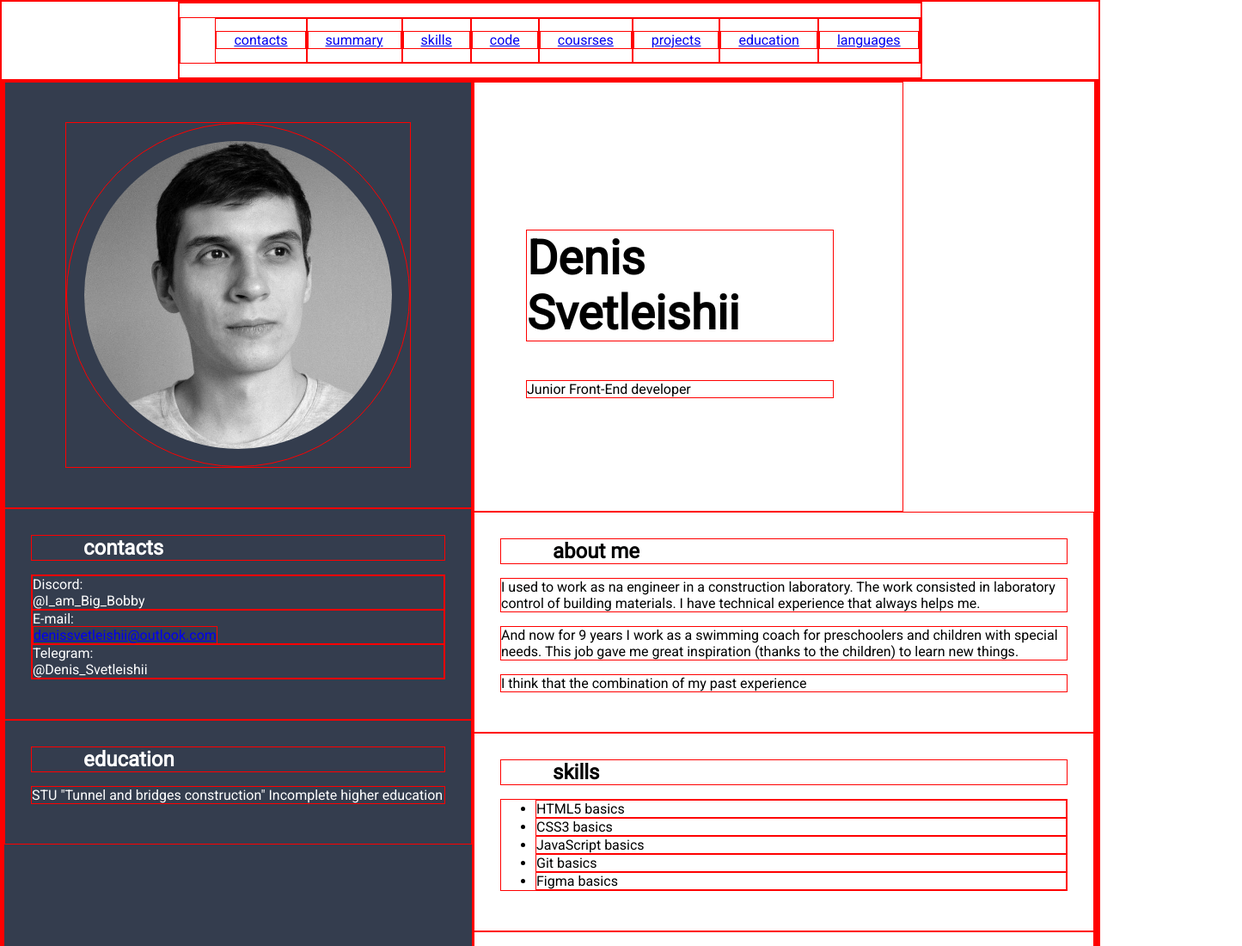
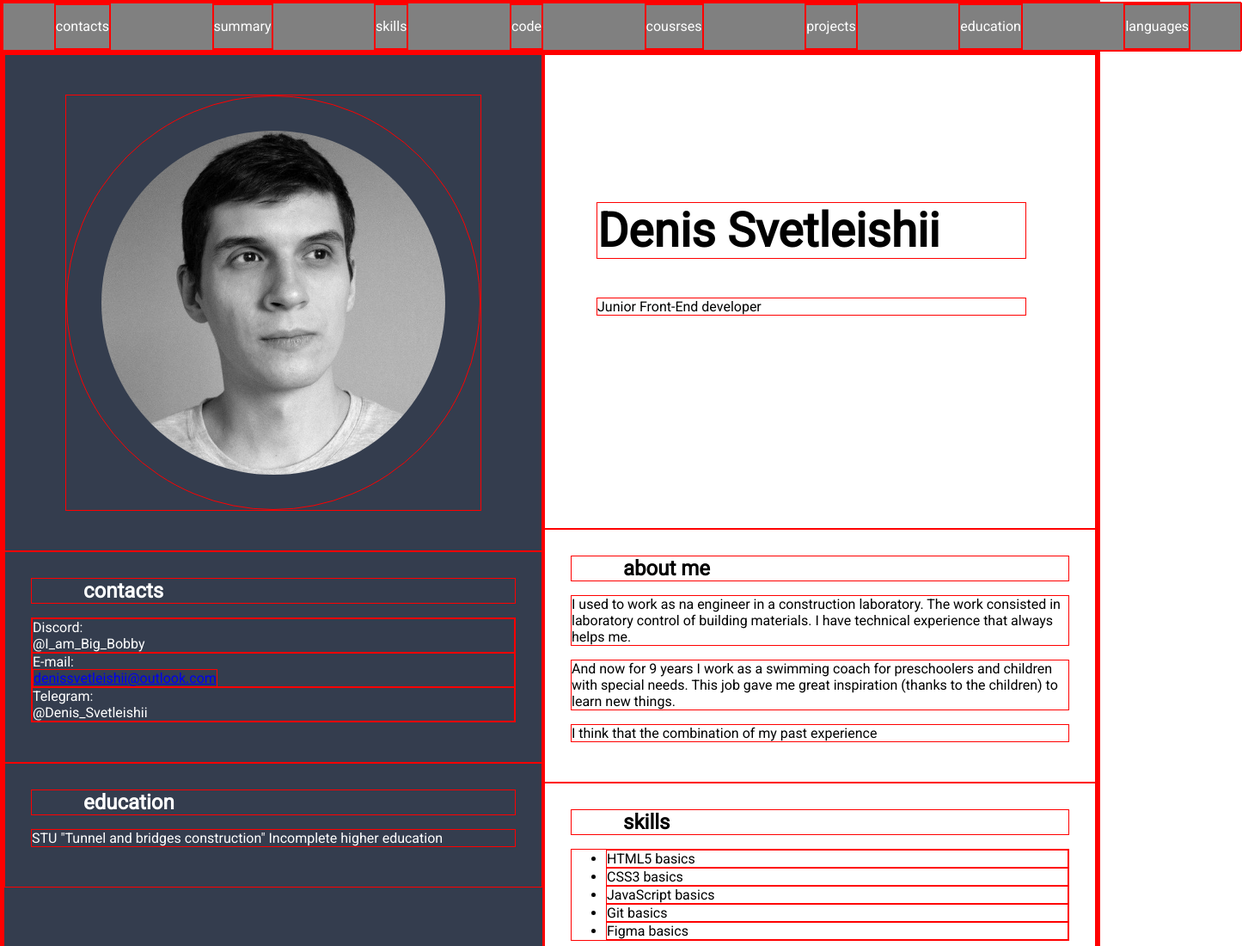
Before and after one commit to IamBigBobby/CV, a plain HTML site: page index.html in a window 1280 px wide. Shown: the top 1100 px of the page at 86% size, 1445 px wide, since content can reach past the window. Drawn offline with Linux system fonts and the light colour scheme.

Commit message:
feat: add nav animation

```diff
--- a/index.html
+++ b/index.html
@@ -11,9 +11,7 @@
 <link href="https://fonts.googleapis.com/css2?family=Roboto&display=swap" rel="stylesheet">
 </head>
 <body>
-    <head class="header">
-        <div class="container">
-            <nav class="nav">
+    <head class="header"><nav class="nav">
         <ul class="nav-list">
             <li class="nav-item"><a href="#contacts" class="nav-link">contacts</a></li>
             <li class="nav-item"><a href="#summary" class="nav-link">summary</a></li>
@@ -25,7 +23,8 @@
             <li class="nav-item"><a href="#languages" class="nav-link">languages</a></li>
         </ul>
     </nav>
-        </div>
+        <!-- <div class="container">
+        </div> -->
     </head>
     <main class="main">
         <div class="container">
--- a/style.css
+++ b/style.css
@@ -1,6 +1,5 @@
 /* general */
 *{
-    box-sizing: border-box;
     border: 1px solid red;
 }
 html{
@@ -24,9 +23,6 @@ section{
     padding:30px;
     display: block;
 }
-div{
-    display: block;
-}
 h1{
     font-size: 55px;
 }
@@ -43,21 +39,38 @@ h2{
     background-color: rgb(52, 61, 78);
 }
 /* navidation */
+.nav{
+    background-color: gray;
+    min-width: 1440px;
+    margin: 0 auto;
+}
 .nav-list{
+    min-width: 100%;
     display: flex;
-    justify-content: flex-end;
-    align-items: center;
+    justify-content: space-around;
+    margin: 0;
+    padding: 0;
     list-style: none;
 }
+
 .nav-link{
-    padding: 0 20px;
+    /* padding: 0 20px; */
+    display: block;
     line-height: 50px;
+    margin: 0;
+    padding: 0;
+    transition: .3s;
+    text-decoration: none;
+    color: white;
+}
+.nav-link:hover{
+    color:rgb(177, 177, 28);
 }
 /* left-side */
 /* photo */
 .photo img{
     display: block;
-    padding: 20px;
+    padding: 40px;
     width: 400px;
     height: 400px;
     border-radius: 50%;
@@ -70,6 +83,6 @@ h2{
 /* page-title */
 .page-title{
     width: 500px;
-    height: 500px;
+    height: 300px;
     padding: 125px 80px 125px 60px;
 }
```
Lines whose indentation alone changed are shown as unchanged.
